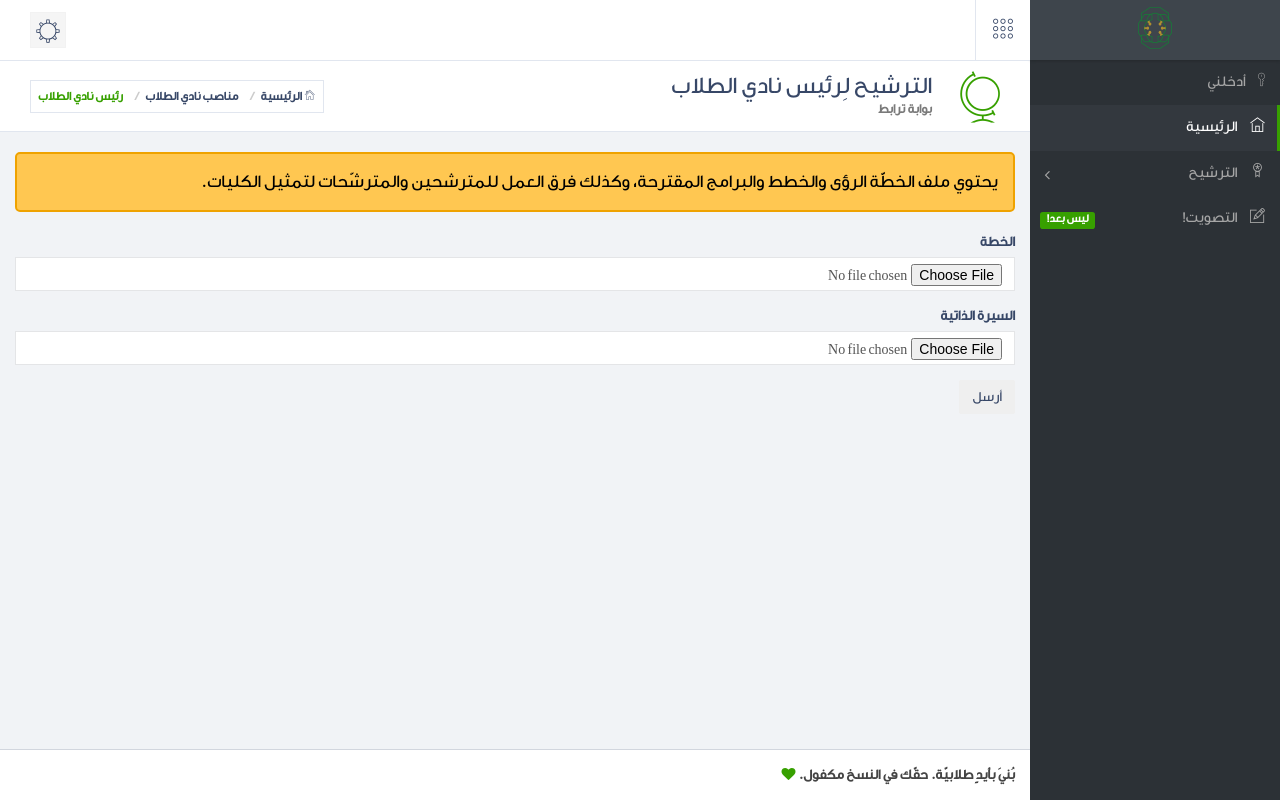
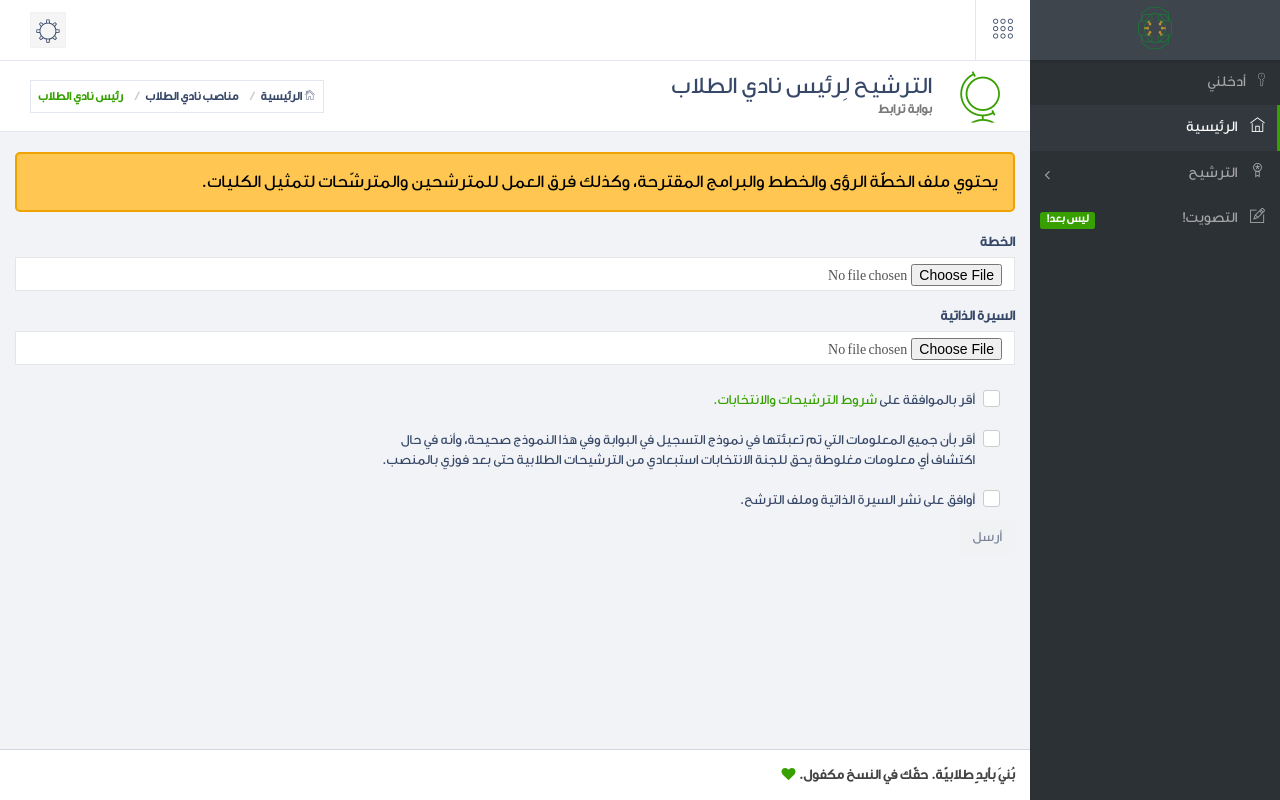
Before and after one commit to SAlkhairy/SAC, a Django app: template voting/templates/voting/add_nominee.html in a window 1280 px wide. Run offline with Django 3.2, Linux system fonts and the light colour scheme; the template is opened without the code that fills it: values that come from a table or form of the project are taken from there, others are empty; data comes from the database, SQL or seed files in the repository; parts of the project's set-up code (start-up, migrations or seed data) failed here and were passed over; some libraries are stand-ins or nearby versions.

Commit message:
Add conditions

```diff
--- a/voting/templates/base.html
+++ b/voting/templates/base.html
@@ -245,5 +245,7 @@ footer a{
         =====================================================================-->
         <!-- Dashboard js -->
         <script src="{% static 'bdtask/assets/dist/js/dashboard.js' %}" type="text/javascript"></script>
+{% block customscript %}
+{% endblock %}
     </body>
 </html>
--- a/voting/templates/voting/add_nominee.html
+++ b/voting/templates/voting/add_nominee.html
@@ -30,7 +30,44 @@
 <form method="post" enctype="multipart/form-data">
     {% csrf_token %}
     {% bootstrap_form form %}
-    <input class="btn btn-btn-success" type="submit" value="أرسل">
+<div class="form-group">
+<div class="col-sm-8 checkbox checkbox-success">
+     <input id="checkbox1" type="checkbox">
+     <label for="checkbox1">أقر بالموافقة على <a target="_blank" href="http://sac.ksau-hs.edu.sa/index.php/rules/13-%D9%84%D8%AC%D9%86%D8%A9-%D8%A7%D9%84%D8%A7%D9%86%D8%AA%D8%AE%D8%A7%D8%A8%D8%A7%D8%AA-%D8%A7%D9%84%D8%B7%D9%84%D8%A7%D8%A8%D9%8A%D8%A9">شروط الترشيحات والانتخابات.</a></label>
+</div>
+</div>
+<div class="form-group">
+<div class="col-sm-8 checkbox checkbox-success">
+     <input id="checkbox2" type="checkbox">
+     <label for="checkbox2">أقر بأن جميع المعلومات التي تم تعبئتها في نموذج التسجيل في البوابة وفي هذا النموذج صحيحة، وأنه في حال اكتشاف أي معلومات مغلوطة يحق للجنة الانتخابات استبعادي من الترشيحات الطلابية حتى بعد فوزي بالمنصب.</label>
+</div>
+</div>
+<div class="form-group">
+<div class="col-sm-8 checkbox checkbox-success">
+     <input id="checkbox3" type="checkbox">
+     <label for="checkbox3">أوافق على نشر السيرة الذاتية وملف الترشح.</label>
+</div>
+</div>
+<div class="form-group">
+<div class="row">
+    <div class="col-sm-12">
+    <input id="submit" disabled class="btn btn-btn-success" type="submit" value="أرسل">
+    </div>
+</div>
+</div>
 </form>
 {% endif %}
 {% endblock %}
+{% block customscript %}
+<script>
+$(function(){
+   $("input[type=checkbox]").change(function(){
+      if ($("input[type=checkbox]:checked").length == 3){
+       $("#submit").removeAttr('disabled');
+      } else {
+       $("#submit").attr('disabled', 'disabled');
+      }
+   })
+});
+</script>
+{% endblock %}
```
